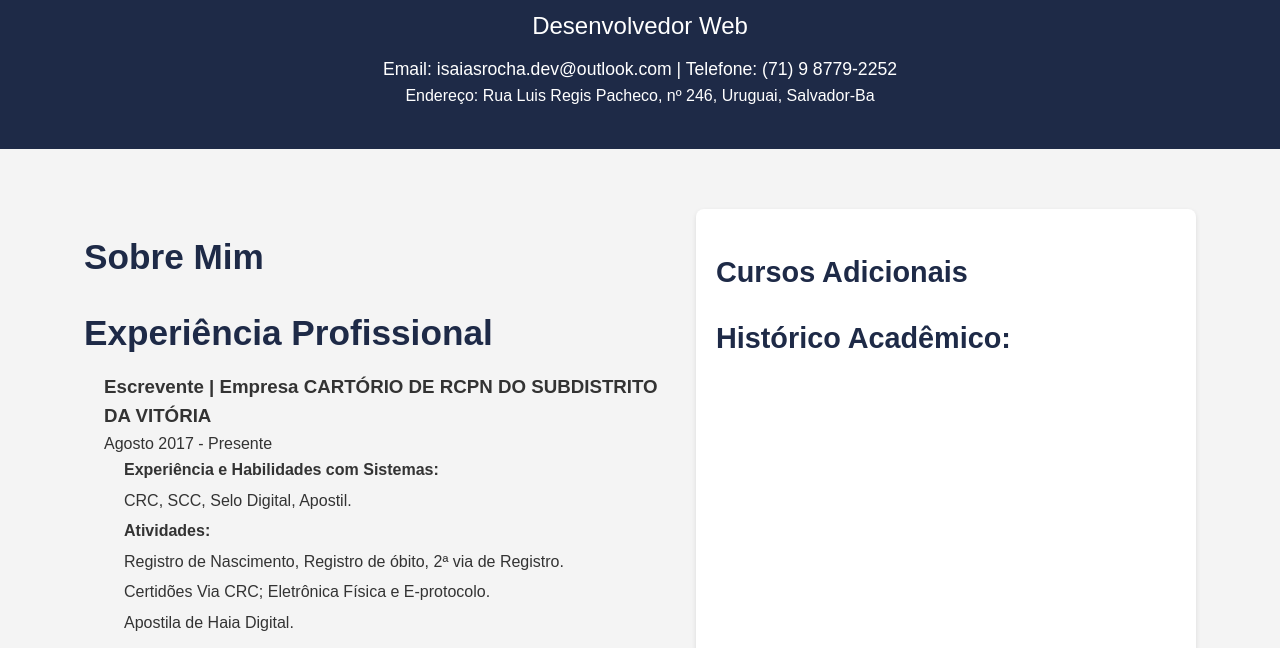
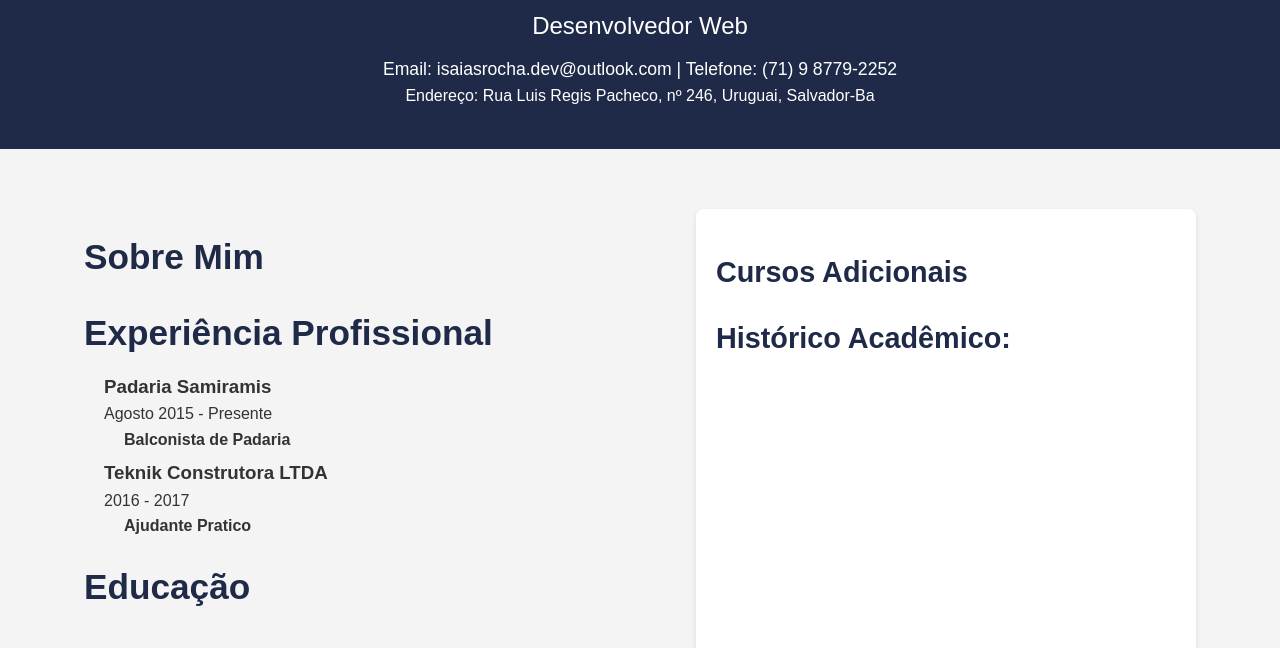
Before and after one commit to isaiasrocha01/projeto-main, a plain HTML site: page curriculo/curriculo.html in a window 1280 px wide. Both pictures are taken after a click on the element "Experiência Profissional". Shown: the part 120-768 px from the top of the page. Drawn offline with Linux system fonts and the light colour scheme.

Commit message:
Update curriculo.html

```diff
--- a/curriculo/curriculo.html
+++ b/curriculo/curriculo.html
@@ -39,15 +39,15 @@
                 <div id="ExperiênciaProfissional-container" class="hidden">
                     <ul>
                         <li>
-                            <h3>Escrevente | Empresa CARTÓRIO DE RCPN DO SUBDISTRITO DA VITÓRIA</h3>
-                            <p>Agosto 2017 - Presente</p>
+                            <h3>Padaria Samiramis</h3>
+                            <p>Agosto 2015 - Presente</p>
                             <ul>
-                                <li><h4>Experiência e Habilidades com Sistemas:</h4></li>
-                                <li>CRC, SCC, Selo Digital, Apostil.</li>
-                                <li><h4>Atividades:</h4></li>
-                                <li>Registro de Nascimento, Registro de óbito, 2ª via de Registro.</li>
-                                <li>Certidões Via CRC; Eletrônica Física e E-protocolo.</li>
-                                <li>Apostila de Haia Digital.</li>
+                                <li><h4>Balconista de Padaria</h4></li>
+                            </ul>
+                            <h3>Teknik Construtora LTDA</h3>
+                            <p>2016 - 2017</p>
+                            <ul>
+                                <li><h4>Ajudante Pratico</h4></li>
                             </ul>
                         </li>
                     </ul>
@@ -58,6 +58,10 @@
                 <h2 id="titulo-educacao">Educação</h2>
                 <div id="educacao-container" class="hidden">
                     <ul>
+                        <li>
+                            <h3>Gestão de Recursos Humanos (RH)</h3>
+                            <p>UNIP | Ultimo Semestre Incompleto</p>
+                        </li>
                         <li>
                             <h3>Análise e Desenvolvimento de Sistemas</h3>
                             <p>Faculdade Estácio | Cursando 3º Semestre</p>
```
